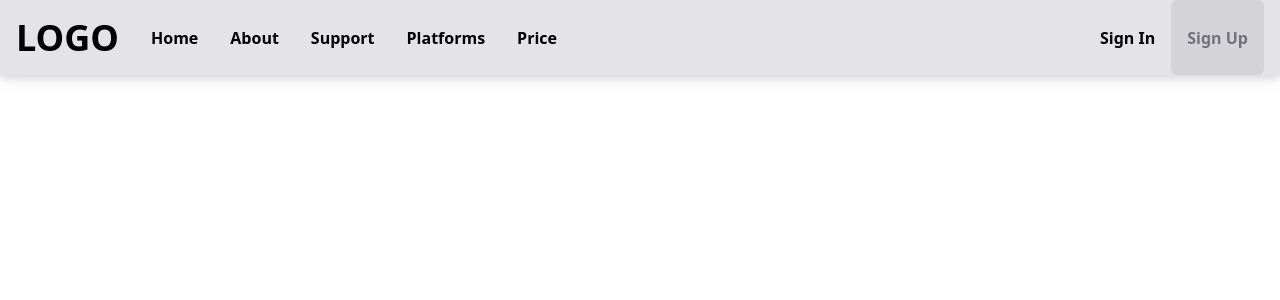
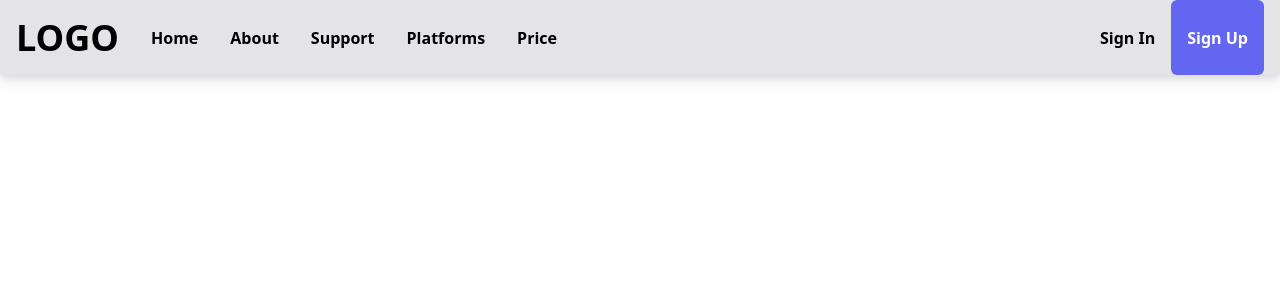
Before and after one commit to Mhamad-Raad/company-website1, a React (Create React App) app: page / in a window 1280 px wide. Shown: the top 300 px of the page. Built offline with nearby package versions, Linux system fonts and the light colour scheme.

Commit message:
edit button default hover styles

```diff
--- a/src/components/Navbar/Navbar.tsx
+++ b/src/components/Navbar/Navbar.tsx
@@ -26,7 +26,7 @@ const Navbar: FC<{}> = () => {
           </button>
           <button
             type='button'
-            className='bg-zinc-300 text-zinc-500 font-bold px-4 py-3 h-[75px]'
+            className='bg-indigo-500 text-white font-bold px-4 py-3 h-[75px]'
           >
             Sign Up
           </button>
--- a/src/index.scss
+++ b/src/index.scss
@@ -3,7 +3,7 @@
 @tailwind utilities;
 
 button {
-  @apply p-4 font-bold rounded-md hover:bg-slate-700 hover:text-white;
+  @apply p-4 font-bold rounded-md hover:bg-indigo-600 hover:text-white;
 }
 
 * {
```
